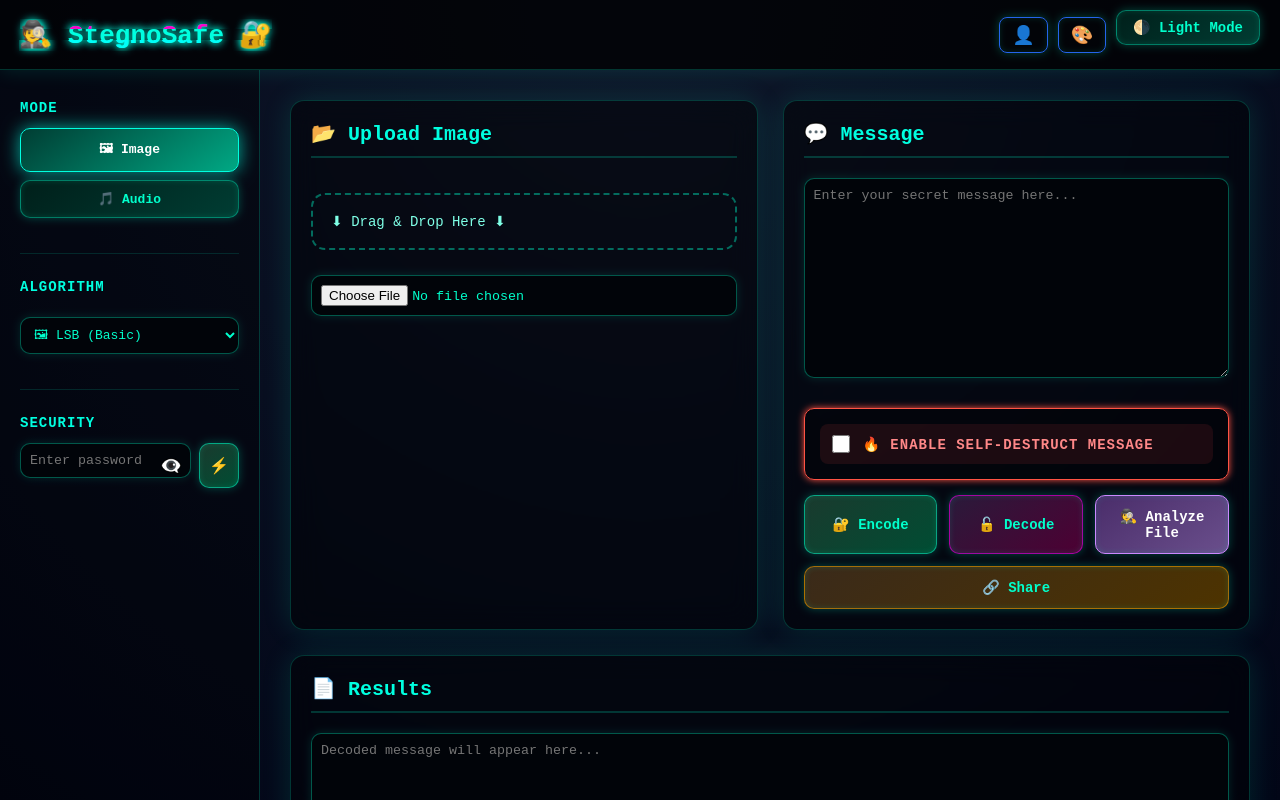
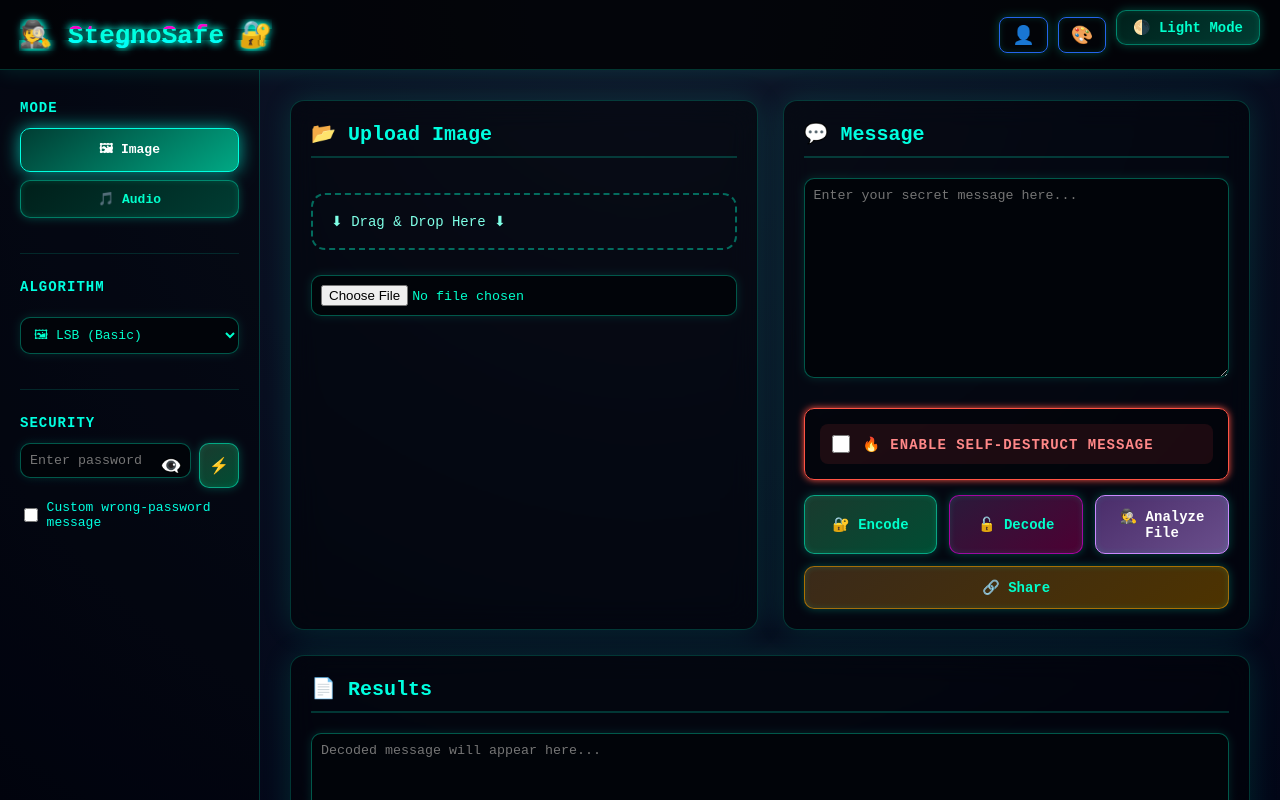
Before and after one commit to DankAvii/StegnoGraphy, a React (Create React App) app in the folder stegno-react/: page / in a window 1280 px wide. Built offline with nearby package versions, Linux system fonts and the light colour scheme.

Commit message:
add fake message appear option (if the receivver enter wrong password, it will show a fake message instead of the real one)

```diff
--- a/stegno-react/src/App.css
+++ b/stegno-react/src/App.css
@@ -424,6 +424,27 @@ textarea {
   text-shadow: 0 0 6px #ffd700;
 }
 
+/* ========================= */
+/* ❗ WRONG PASSWORD CUSTOMIZATION */
+/* ========================= */
+
+.wrong-password-settings {
+  margin-top: 12px;
+}
+
+.wrong-password-settings .toggle-label {
+  display: flex;
+  align-items: center;
+  gap: 6px;
+  font-size: 13px;
+  color: #00ffe0;
+}
+
+.error-message-input {
+  margin-top: 6px;
+  padding: 6px;
+  font-size: 13px;
+}
 
 /* ========================= */
 /* 📦 CAPACITY */
--- a/stegno-react/src/App.js
+++ b/stegno-react/src/App.js
@@ -71,6 +71,10 @@ function App() {
     strengthText: "None",
     color: "#ff0000"
   });
+
+  // ✅ Wrong-password message customization
+  const [wrongPasswordFeatureEnabled, setWrongPasswordFeatureEnabled] = useState(false);
+  const [wrongPasswordMessage, setWrongPasswordMessage] = useState("❌ Wrong password!");
 
   // Customization states
   const [customization, setCustomization] = useState({
@@ -791,6 +795,18 @@ function App() {
     setDecodedMessage("");
     setIsDecoding(true);
 
+    // helper to handle wrong password situation
+    const handleWrongPassword = () => {
+      setIsDecoding(false);
+      if (wrongPasswordFeatureEnabled) {
+        const msg = wrongPasswordMessage || "❌ Wrong password!";
+        setDecodedMessage(msg);
+        showToast(msg);
+      } else {
+        alert("❌ Wrong password!");
+      }
+    };
+
     try {
       if (mode === "image") {
         if (!image) throw new Error();
@@ -844,6 +860,8 @@ function App() {
           }
 
           setIsDecoding(false);
+        }, (err) => {
+          if (err === 'wrong-password') handleWrongPassword();
         });
       } else {
         if (!audio) throw new Error();
@@ -897,6 +915,8 @@ function App() {
           }
 
           setIsDecoding(false);
+        }, (err) => {
+          if (err === 'wrong-password') handleWrongPassword();
         });
       }
     } catch {
@@ -1507,6 +1527,26 @@ function App() {
                 </div>
               </div>
             )}
+            {/* Custom wrong-password message feature */}
+            <div className="wrong-password-settings">
+              <label className="toggle-label">
+                <input
+                  type="checkbox"
+                  checked={wrongPasswordFeatureEnabled}
+                  onChange={(e) => setWrongPasswordFeatureEnabled(e.target.checked)}
+                />
+                <span>Custom wrong-password message</span>
+              </label>
+              {wrongPasswordFeatureEnabled && (
+                <input
+                  type="text"
+                  value={wrongPasswordMessage}
+                  onChange={(e) => setWrongPasswordMessage(e.target.value)}
+                  placeholder="Message shown on wrong password"
+                  className="error-message-input"
+                />
+              )}
+            </div>
           </div>
         </aside>
 
--- a/stegno-react/src/utils/audioStegno.js
+++ b/stegno-react/src/utils/audioStegno.js
@@ -173,7 +173,7 @@ export async function encodeAudio(audioFile, message, password) {
 // =============================
 // 🎵 DECODE AUDIO (FIXED)
 // =============================
-export async function decodeAudio(audioFile, password, setDecoded) {
+export async function decodeAudio(audioFile, password, setDecoded, onError) {
 
   const buffer = await audioFile.arrayBuffer();
   const view = new DataView(buffer);
@@ -275,7 +275,11 @@ export async function decodeAudio(audioFile, password, setDecoded) {
   const finalMessage = decryptMessage(decodedMessage, password);
 
   if (password && !finalMessage) {
-    alert("❌ Wrong password!");
+    if (typeof onError === 'function') {
+      onError('wrong-password');
+    } else {
+      alert("❌ Wrong password!");
+    }
     return;
   }
 
--- a/stegno-react/src/utils/stegno.js
+++ b/stegno-react/src/utils/stegno.js
@@ -115,7 +115,7 @@ export function encodeLSB(imageFile, message, password) {
 // =============================
 // 🔓 DECODE IMAGE (SMART)
 // =============================
-export function decodeLSB(imageFile, password, setDecoded) {
+export function decodeLSB(imageFile, password, setDecoded, onError) {
   const canvas = document.getElementById("canvas");
   const ctx = canvas.getContext("2d");
 
@@ -166,7 +166,11 @@ export function decodeLSB(imageFile, password, setDecoded) {
       const decrypted = decryptMessage(extractedMessage, password);
 
       if (password && !decrypted) {
-        alert("❌ Wrong password!");
+        if (typeof onError === 'function') {
+          onError('wrong-password');
+        } else {
+          alert("❌ Wrong password!");
+        }
         return;
       }
 
@@ -187,6 +191,15 @@ export function decodeLSB(imageFile, password, setDecoded) {
 
     const decrypted = decryptMessage(extractedMessage, password);
 
+    if (password && !decrypted) {
+      if (typeof onError === 'function') {
+        onError('wrong-password');
+      } else {
+        alert("❌ Wrong password!");
+      }
+      return;
+    }
+
     setDecoded(decrypted || extractedMessage);
   };
 }
```
Also changed, not shown: 1 other file (tests, documents, lock files or other folders).
